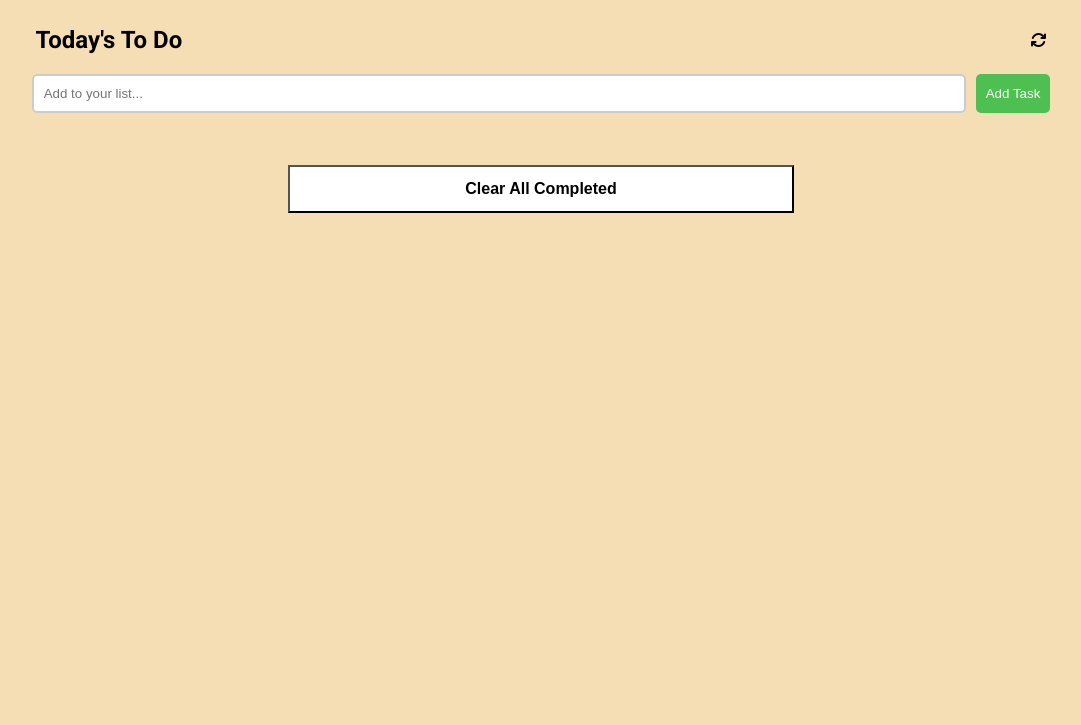
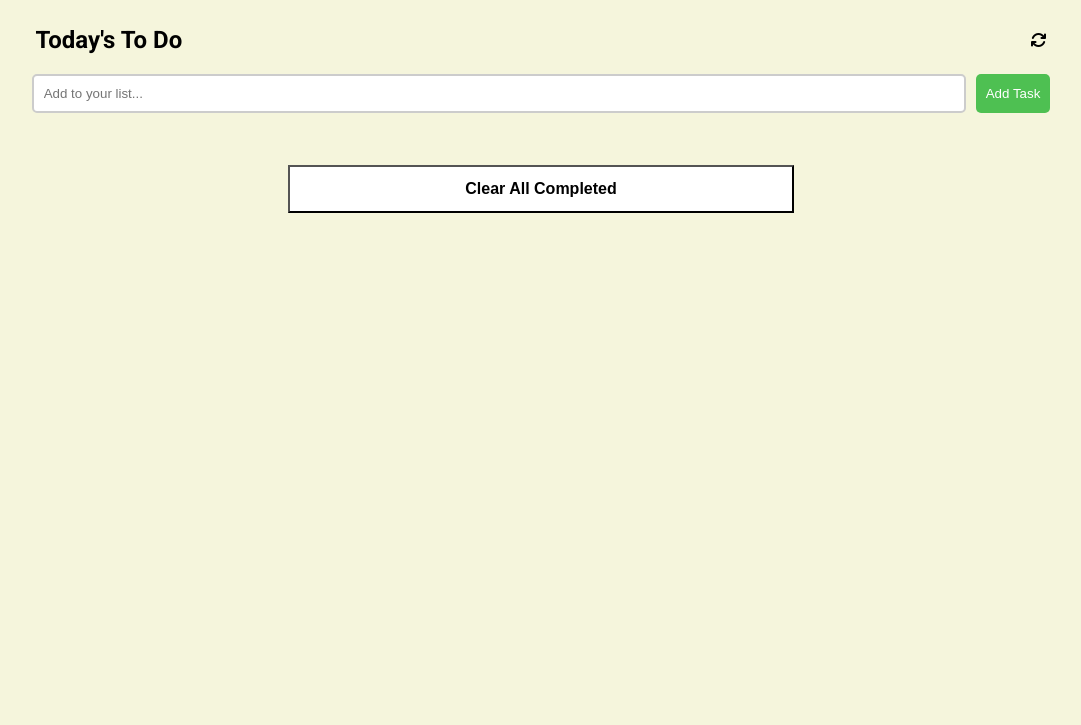
Before and after one commit to Mike111222/ToDoList, a website built with webpack: page src/index.html in a window 1280 px wide. Shown: the part 75-800 px from the top of the page, without its empty margins (99-1180 px from the left). Built offline with nearby package versions, Linux system fonts and the light colour scheme.

Commit message:
Update style.css

```diff
--- a/src/style.css
+++ b/src/style.css
@@ -4,7 +4,7 @@
 
 body {
   font-family: 'Roboto', sans-serif;
-  background-color: wheat;
+  background-color: beige;
 }
 
 h1 {
```
